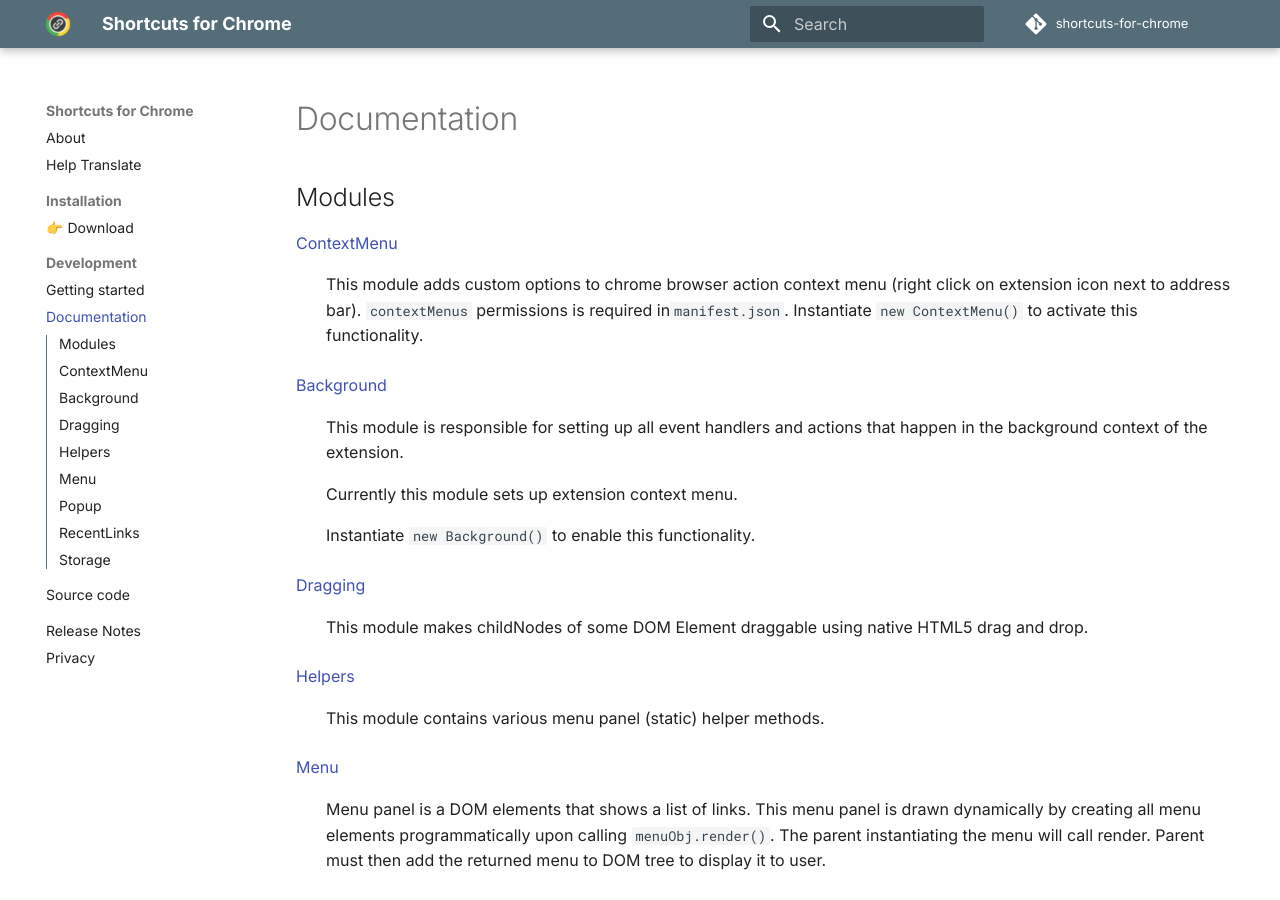
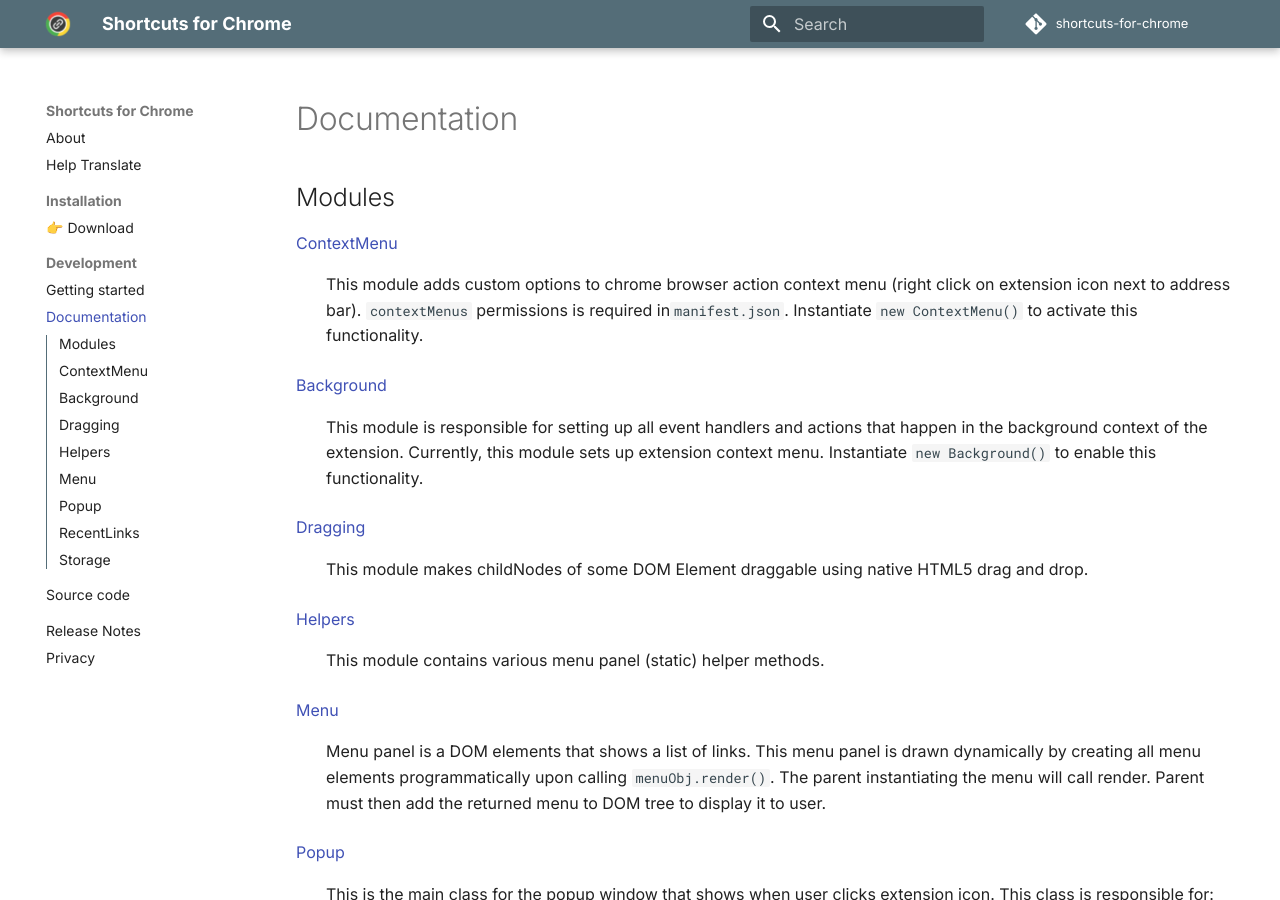
Before and after one commit to MobileFirstLLC/shortcuts-for-chrome, an MkDocs documentation site: the page built from docs/api.md, in a window 1280 px wide and 900 px high. Built offline with MkDocs 1.6.1 and Material for MkDocs 9.7.7, drawn with Linux system fonts in a browser that asks for light colours; comment, search, counter and statistics services are not loaded; some of the changed text lies outside the part shown.

Commit message:
update docs

```diff
--- a/docs/api.md
+++ b/docs/api.md
@@ -9,9 +9,9 @@
 </dd>
 <dt><a href="#module_Background">Background</a></dt>
 <dd><p>This module is responsible for setting up all event handlers
-and actions that happen in the background context of the extension.</p>
-<p>Currently this module sets up extension context menu.</p>
-<p>Instantiate <code>new Background()</code> to enable this functionality.</p>
+and actions that happen in the background context of the extension.
+Currently, this module sets up extension context menu.
+Instantiate <code>new Background()</code> to enable this functionality.</p>
 </dd>
 <dt><a href="#module_Dragging">Dragging</a></dt>
 <dd><p>This module makes childNodes of some DOM Element
@@ -81,9 +81,7 @@
 ## Background
 This module is responsible for setting up all event handlers
 and actions that happen in the background context of the extension.
-
-Currently this module sets up extension context menu.
-
+Currently, this module sets up extension context menu.
 Instantiate `new Background()` to enable this functionality.
 
 
```
Also changed, not shown: docs/dev_guide.md (+5 -5 lines), 1 other file.
